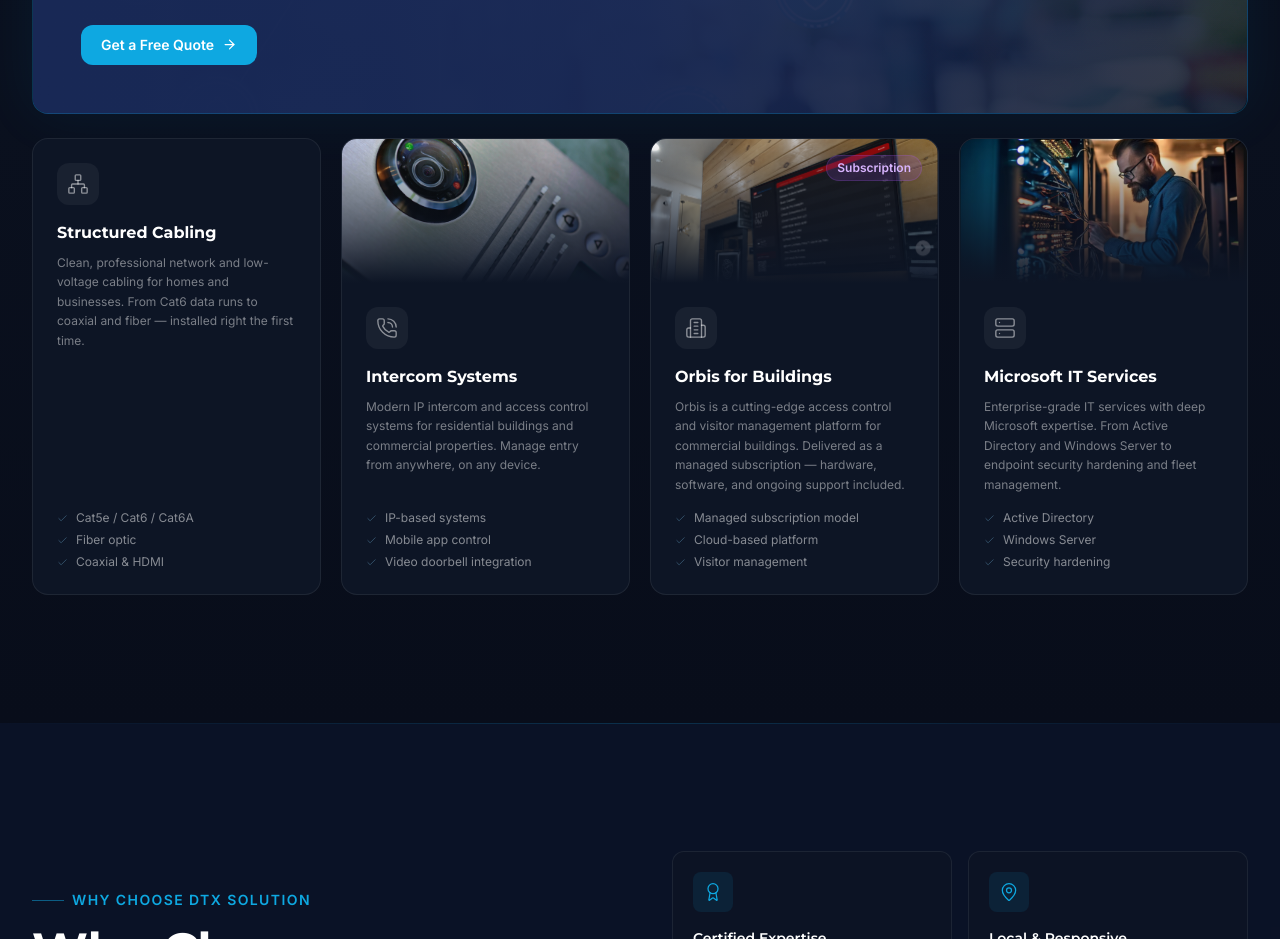
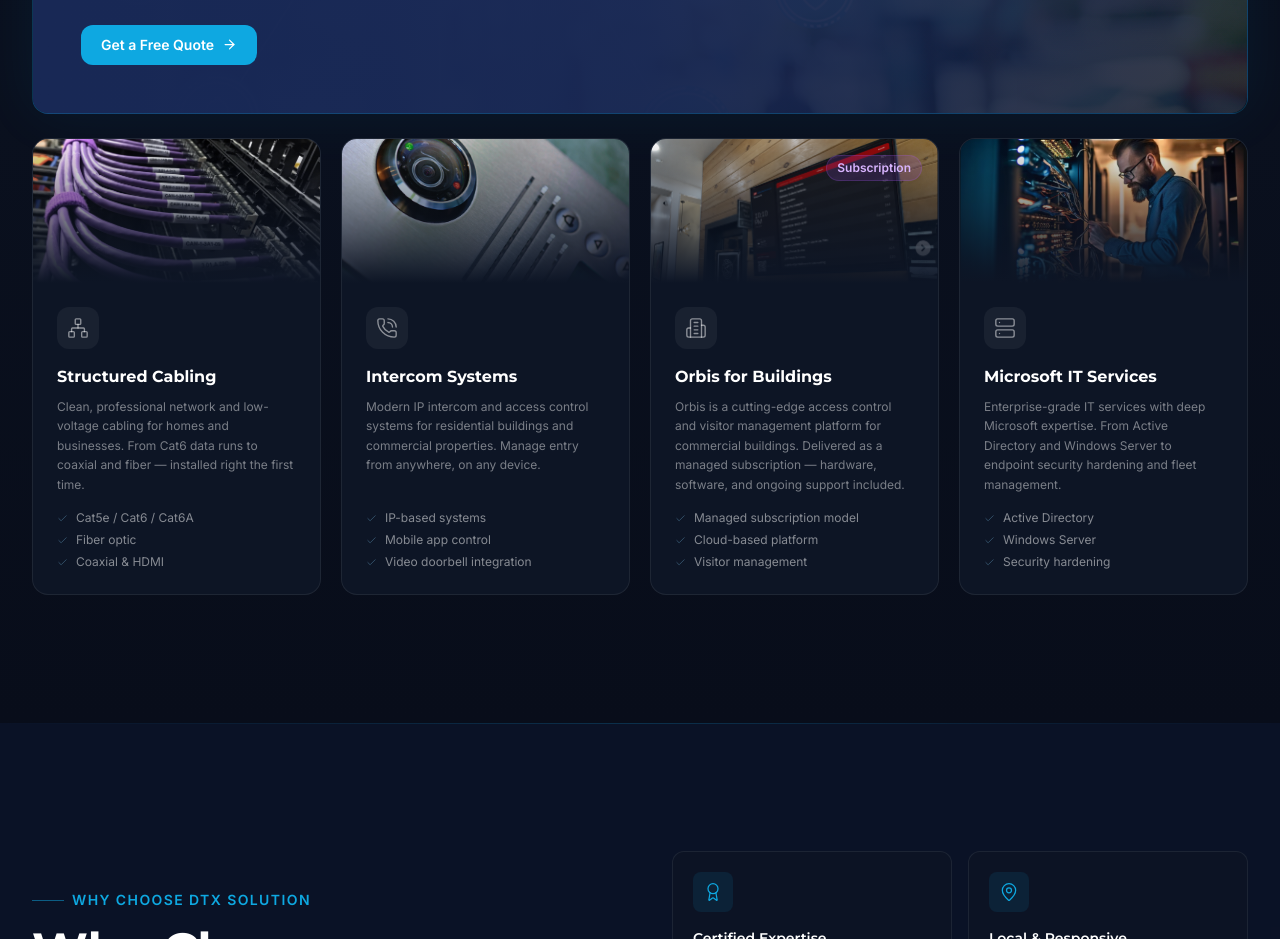
Before and after one commit to diegoaabreu/dtx-solution, a Next.js app: page /en in a window 1280 px wide. Shown: the part 1360-2299 px from the top of the page. Built offline with nearby package versions, Linux system fonts and the light colour scheme.

Commit message:
Add structured cabling photo to services card

```diff
--- a/src/components/Services.tsx
+++ b/src/components/Services.tsx
@@ -13,6 +13,7 @@ const iconMap: Record<string, React.ElementType> = {
 };
 
 const cardImageMap: Record<string, string> = {
+  cabling: "/Assets/cabling.jpg",
   intercom: "/Assets/Intercom.png",
   orbis: "/Assets/tv_orbis.png",
   it: "/Assets/datacenter.png",
```
Also changed, not shown: public/Assets/31dc62_2f1c796d99d44765b5de11f4bd5d9617~mv2.jpg (added), public/Assets/cabling.jpg (added).
